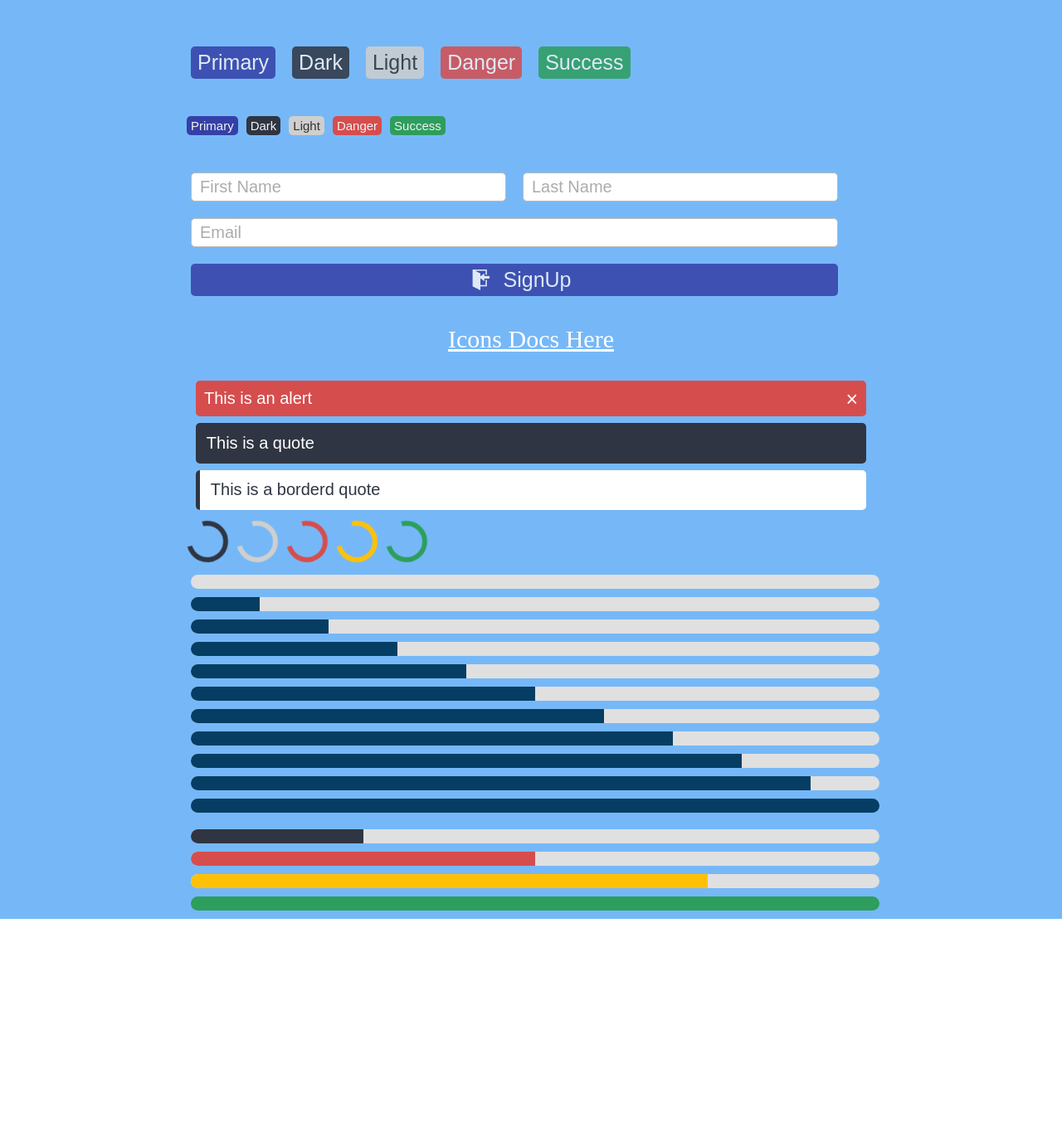
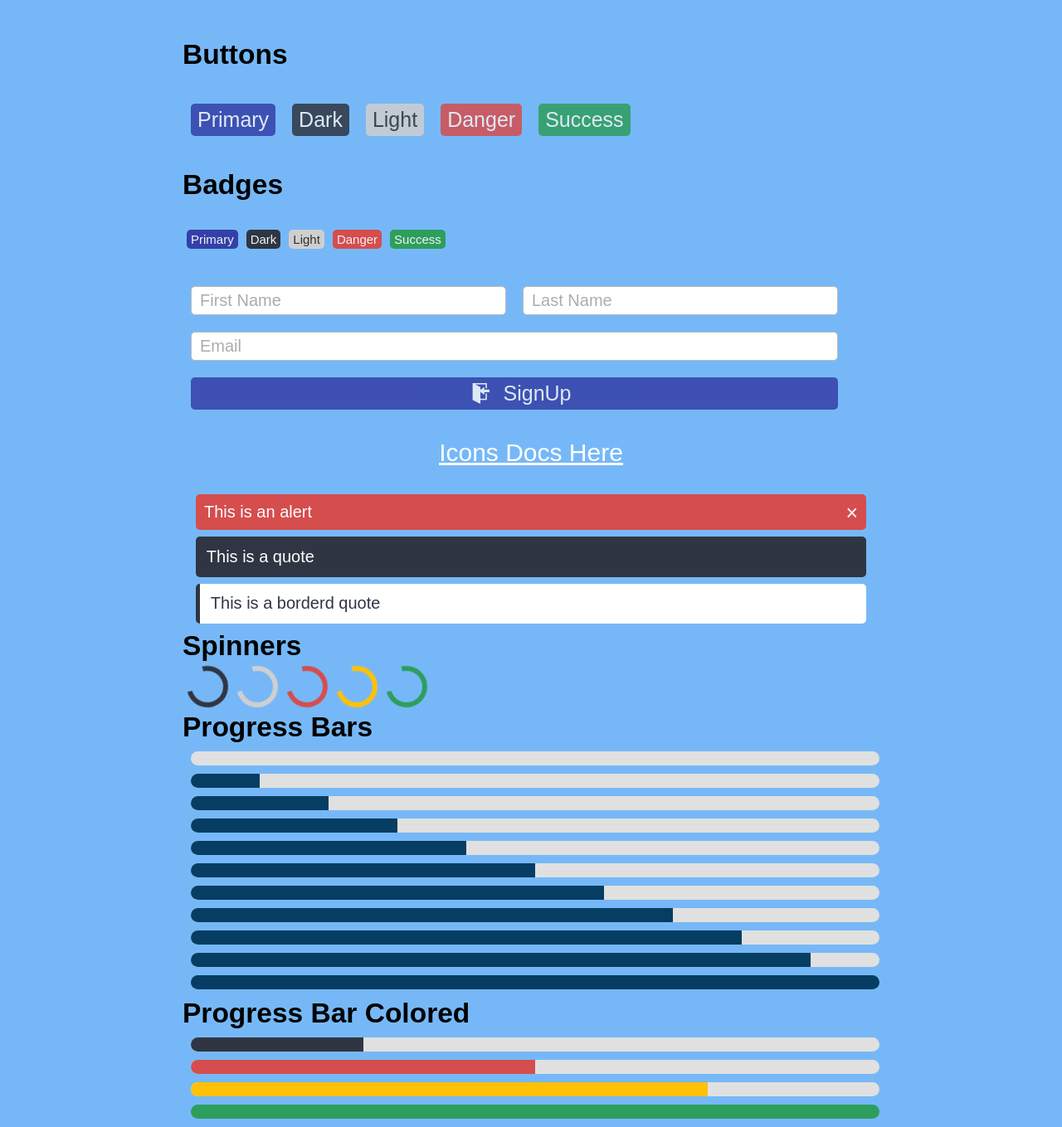
Before and after one commit to YousefDev1/Pro-Css, a plain HTML site: page index.html in a window 1280 px wide. Shown: the part 292-1651 px from the top of the page at 83% size. Before the commit the page ends 1400 px from the top, so only its background shows below. Drawn offline with Linux system fonts and the light colour scheme.

Commit message:
Add Progres Bars & Spinners

```diff
--- a/index.html
+++ b/index.html
@@ -5,6 +5,11 @@
     <meta name="viewport" content="width=device-width, initial-scale=1.0">
     <link rel="stylesheet" href="css/pro.css">
     <title>Document</title>
+    <style>
+        *{
+            font-family: sans-serif;
+        }
+    </style>
 </head>
 <body>
     <div class="container" style="background-color: rgb(118, 184, 247); font-size: 50px;">
@@ -55,6 +60,7 @@
         </div>
 
         <!-- Buttons -->
+        <h6>Buttons</h6>
         <div class="flex flex-row flex-wrap my-30">
             <div class="btn btn-primary">
                 Primary
@@ -74,6 +80,7 @@
         </div>
 
         <!-- Badges -->
+        <h6>Badges</h6>
         <div class="flex flex-row flex-wrap my-30">
             <div class="badge badge-primary">
                 Primary
@@ -131,6 +138,7 @@
         </div>
 
         <!-- Spinners -->
+        <h6>Spinners</h6>
         <div class="flex-wrap flex flex-row">
             <div class="spinner spinner-dark">
             </div>
@@ -145,6 +153,7 @@
         </div>
 
         <!-- Progress Bar -->
+        <h6 style="font-family: sans-serif;">Progress Bars</h6>
         <div class="row">
             <div class="col flex flex-column">
                 <div class="progress">
@@ -183,6 +192,7 @@
             </div>
         </div>
 
+        <h6>Progress Bar Colored</h6>
         <div class="row">
             <div class="col flex flex-column">
                 <div class="progress">
```
